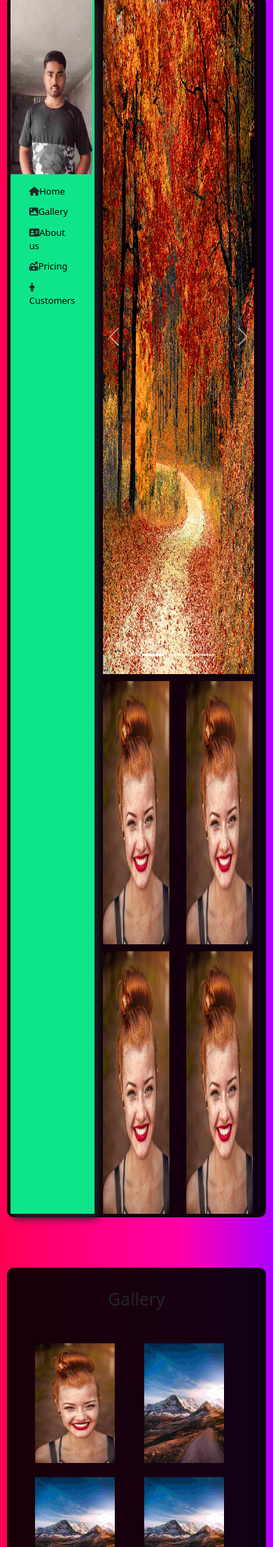
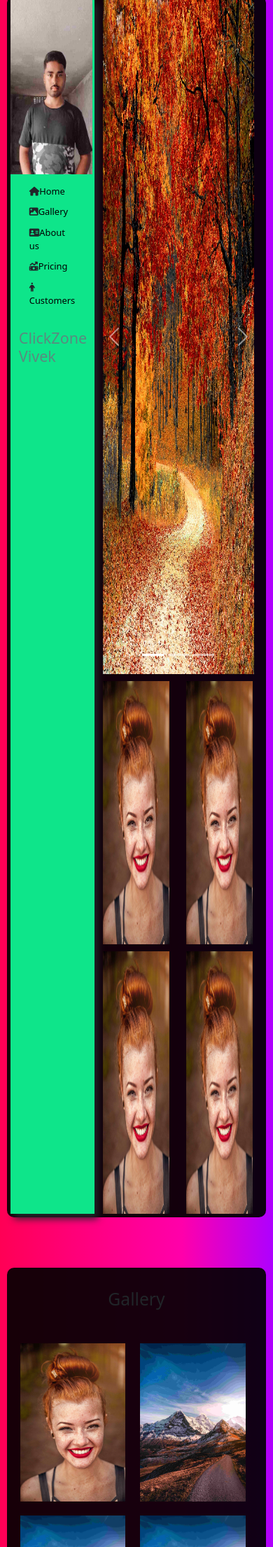
Before and after one commit to Sachinsingh101/vivek, a Flask app: page / in a window 390 px wide. Shown: the part 30-2240 px from the top of the page at 70% size. Run offline with Flask 2, Linux system fonts and the light colour scheme.

Commit message:
minimal improved check

```diff
--- a/static/app.css
+++ b/static/app.css
@@ -36,7 +36,7 @@ ul > li a{text-decoration: none;color:black;}
     .imgheight{width:30.5vw;height:20vh;}
     .mycard{height:auto;}
     .hero1{font-size:70%;text-align:left;}
-    .hero2 img{width:40vw;padding-left:30px;padding-top: 20px;}
+    .hero2 img{width:44vw;padding-left:9px;padding-top: 20px;}
     .hero2container{width:95vw;}
     .aboutus{width: 95vw;font-size:15px;}
     .gayabimg{display: none;}
--- a/templates/base.html
+++ b/templates/base.html
@@ -24,6 +24,7 @@
                     <li><i class="fa-solid fa-money-bill-trend-up"></i><a href="">Pricing</a></li>
                     <li><i class="fa-sharp fa-solid fa-person"></i><a href="">Customers</a></li>
                 </ul>
+                <h4 class="text-muted" style="opacity:0.8;">ClickZone Vivek</h4>
             </div>
 
             <div class="col-md-10 col-8">
```
